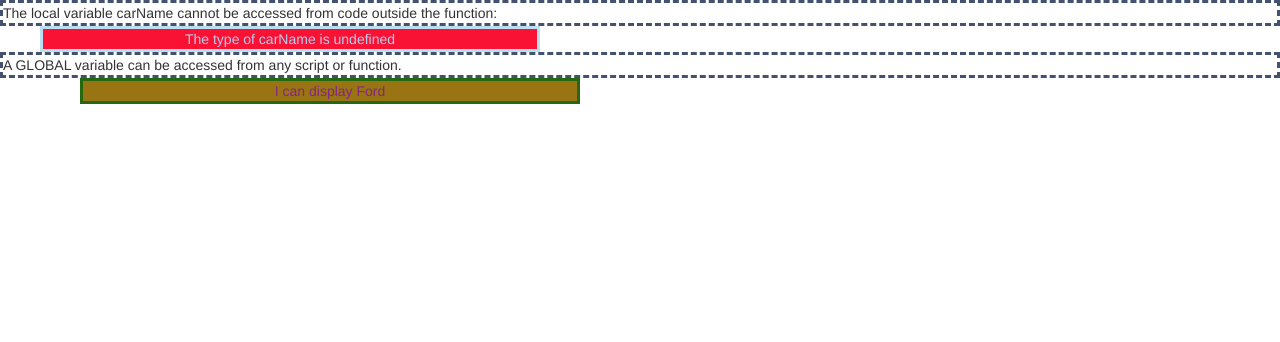
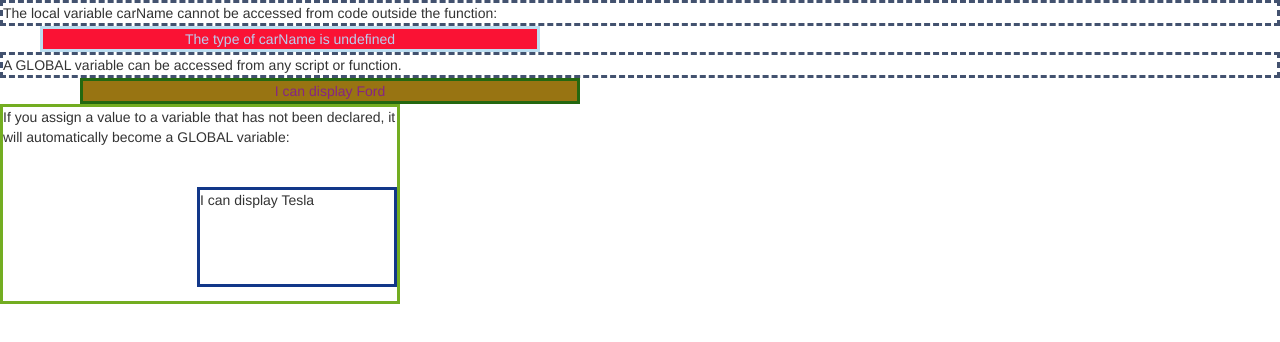
Before and after one commit to ge01/JS1200Scope, a plain HTML site: page index.html in a window 1280 px wide. Drawn offline with nearby package versions, Linux system fonts and the light colour scheme.

Commit message:
automatically global

```diff
--- a/app.js
+++ b/app.js
@@ -17,3 +17,14 @@ myFunctionG();
 function myFunctionG() {
   document.getElementById("global").innerHTML = "I can display " + carNameG;
 }
+
+/******************************************************
+*                 Automatically Global                *
+******************************************************/
+myFunctionA();
+
+document.getElementById("auto").innerHTML = "I can display " + carNameA;
+
+function myFunctionA(){
+  carNameA = "Tesla";
+}
--- a/index.html
+++ b/index.html
@@ -24,6 +24,12 @@
     <div>A GLOBAL variable can be accessed from any script or function.</div>
     <div class="relative-globe" id="global"></div>
 
+    <!--Automatically Global-->
+    <div class="relative-a">If you assign a value to a variable that has not been declared, it will automatically become a GLOBAL variable:
+      <div class="absolute-a" id="auto"></div>
+    </div>
+
+
 
     <!-- NOTE: This tag connects the JS to our HTML-->
     <script src="app.js"></script>
--- a/mystyle.css
+++ b/mystyle.css
@@ -22,3 +22,18 @@ div {
   position: relative;
   left: 80px;
 }
+.relative-a {
+    position: relative;
+    width: 400px;
+    height: 200px;
+    border: 3px solid #73AD21;
+}
+
+.absolute-a {
+    position: absolute;
+    top: 80px;
+    right: 0;
+    width: 200px;
+    height: 100px;
+    border: 3px solid #123789;
+}
```
